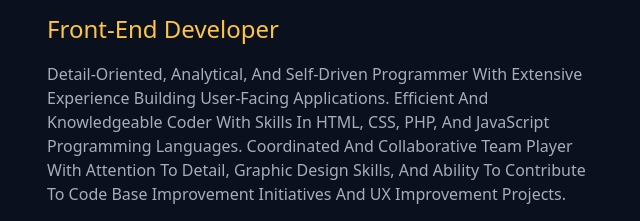
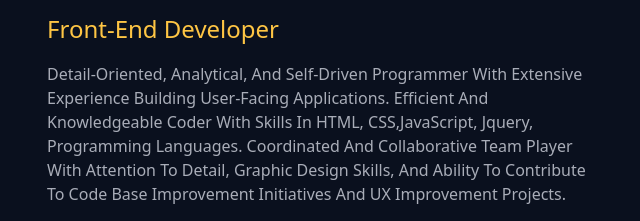
Before and after one commit to Meetpokal74/portfolio-, a plain HTML site: page index.html in a window 1280 px wide. Shown: the part 966-1187 px from the top of the page, 605-1245 px from the left. Drawn offline with nearby package versions, Linux system fonts and the light colour scheme.

Commit message:
Update index.html

```diff
--- a/index.html
+++ b/index.html
@@ -173,7 +173,7 @@
                                     <p class="about-text-para" style="color: #a9adb8;">Detail-oriented, analytical, and
                                         self-driven programmer with extensive experience
                                         building user-facing applications. Efficient and knowledgeable coder with skills
-                                        in HTML, CSS, PHP, and JavaScript programming languages. Coordinated and
+                                        in HTML, CSS,JavaScript, jquery, programming languages. Coordinated and
                                         collaborative team player with attention to detail, graphic design skills, and
                                         ability to contribute to code base improvement initiatives and UX improvement
                                         projects.</p>
```
